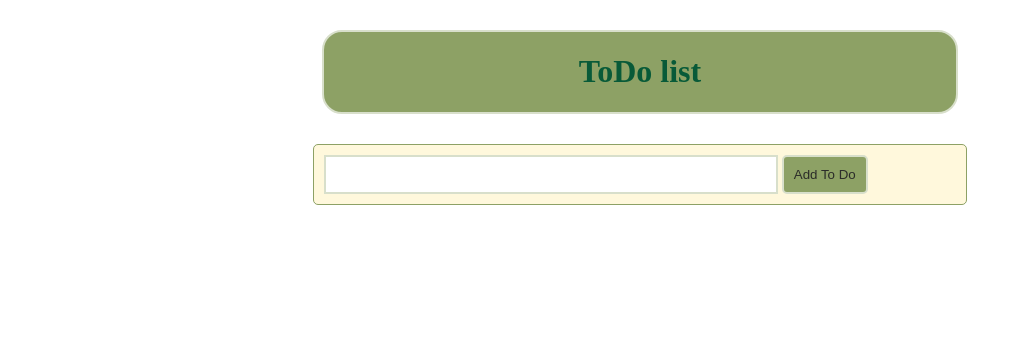
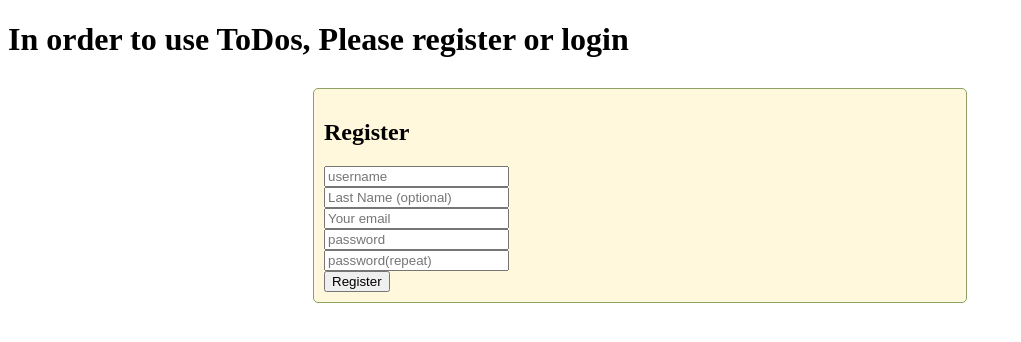
Before and after one commit to LLau-git/To_Do_list_page_v1, a PHP site: page / in a window 1280 px wide. Shown: the top 342 px of the page, without its empty margins (0-1021 px from the left). Run offline with PHP 8.4, Linux system fonts and the light colour scheme; data that the repository does not hold is empty.

Commit message:
adding register form

```diff
--- a/public/delete_task.php
+++ b/public/delete_task.php
@@ -7,6 +7,6 @@
 $statement->bind_param("s", $_POST['task_id']);
 $statement->execute();
 $db->close();
-header('location:index.php');
+header('location:todos.php');
 
 ?>
--- a/public/edit_task.php
+++ b/public/edit_task.php
@@ -11,6 +11,6 @@
 $statement->bind_param("ss", $task_val, $row_id);
 $statement->execute();
 $db->close();
-header('location:index.php');
+header('location:todos.php');
 
 ?>
--- /dev/null
+++ b/public/index.html
@@ -0,0 +1,39 @@
+<!DOCTYPE html>
+<html lang="en">
+<head>
+    <meta charset="UTF-8">
+    <meta name="viewport" content="width=device-width, initial-scale=1.0">
+    <meta http-equiv="X-UA-Compatible" content="ie=edge">
+    <link href="https://fonts.googleapis.com/css?family=Titillium+Web" rel="stylesheet">
+    <link rel="stylesheet" href="../styles/font-awesome.css">
+    <link rel="stylesheet" type="text/css" href="../styles/style.css">
+    <script src="../scripts/main.js" defer></script>
+    <title>Login</title>
+</head>
+<body>
+    <header>
+        <h1>In order to use ToDos, Please register or login</h1>
+    </header>
+
+<main>
+    <form id="register" action="register.php" method="post">
+        <h2>Register</h2>
+        <div><input name="username" type="text" placeholder="username" required></div>
+        <div><input name="lastname" type="text" placeholder="Last Name (optional)"></div>
+        <div><input name="email" type="email" placeholder="Your email"></div>
+        <div><input name="password" type="password" placeholder="password" required></div>
+        <div><input name="password" type="password2" placeholder="password(repeat)" required></div>
+        <button type="submit">Register</button>
+    </form>
+
+    <!-- <form id="user_login" action="../public/login.php" method="POST">
+        <h2>Login</h2>
+        <input name="login" type="text" placeholder="username" required>
+        <input name="password" type="password" placeholder="password" required>
+        <button type="submit">Login</button>
+    </form> -->
+
+</main>
+
+</body>
+</html>
--- a/public/list_gen.php
+++ b/public/list_gen.php
@@ -28,7 +28,6 @@
         echo "<form id='delete_task' method='POST' action='delete_task.php'>";
         echo "<input type='hidden' name='task_id' value='$row[id]'>";
         echo "<button class='delete_button' type='submit'>";
-        echo "<span><i class='fas fa-trash-alt'></i></span>";
         echo "delete</button>";
         echo "</form>";
 
--- a/public/new_task.php
+++ b/public/new_task.php
@@ -12,7 +12,7 @@
     if (isset($_POST['submit'])) {
         $task = $_POST['task'];
         mysqli_query($db, "INSERT INTO tasks (task) VALUES ('$task')");
-        header('location:index.php');
+        header('location:todos.php');
     }
 
     $task = mysqli_query($db, "SELECT * FROM tasks");
```
Also changed, not shown: public/register.php (added, +53 -0 lines), public/todos.php (renamed from public/index.php).
